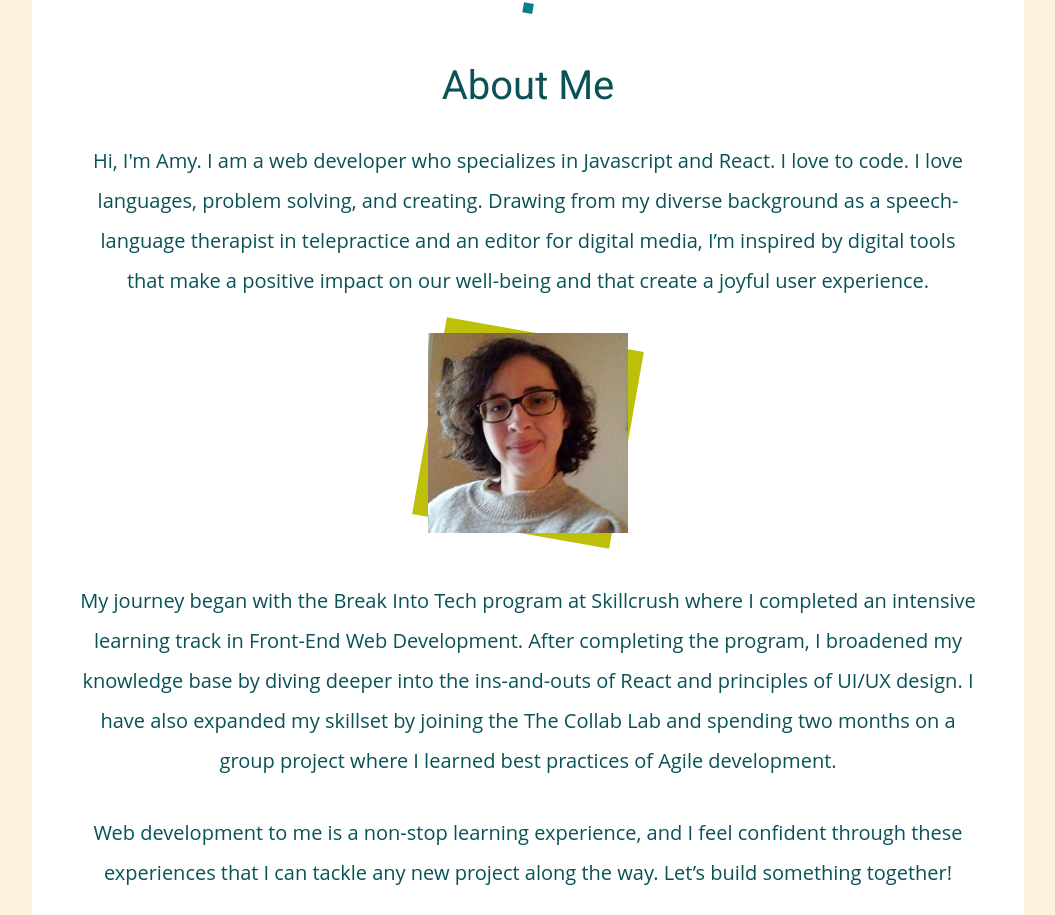
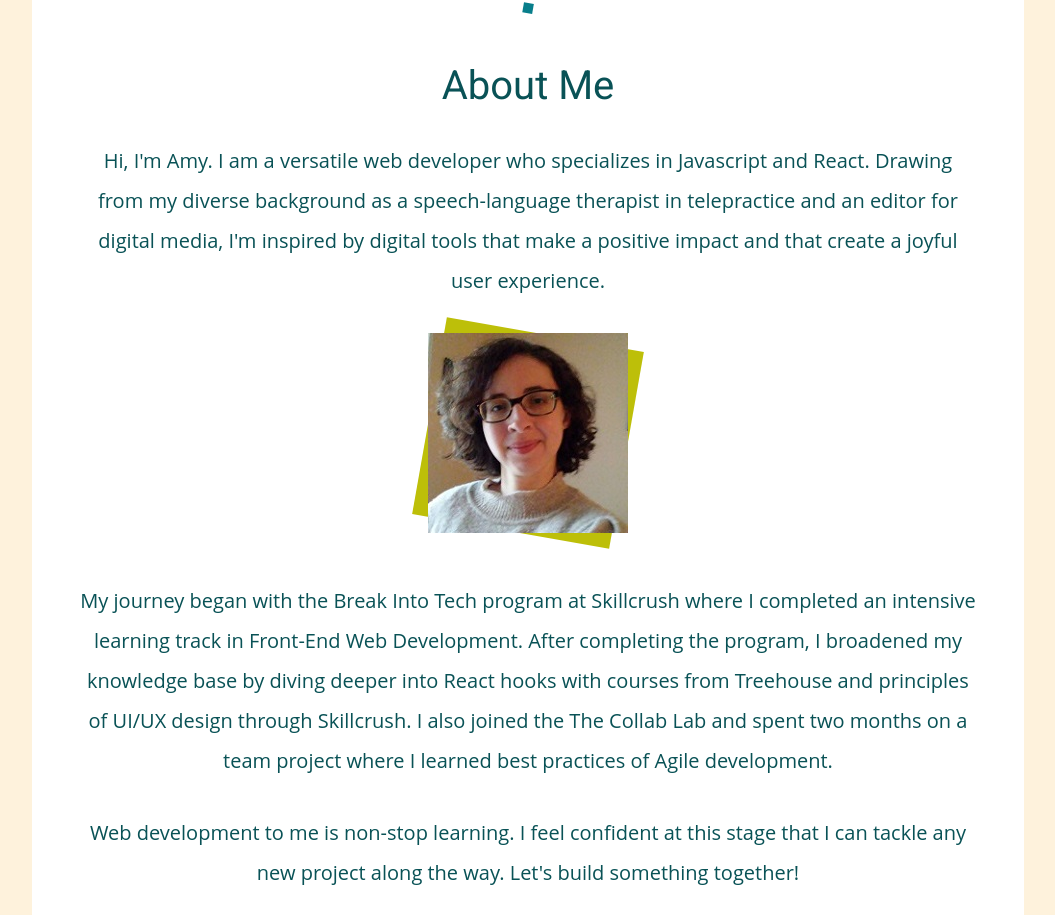
Before and after one commit to Amy-Pr/react-portfolio, a React (Vite) app: page / in a window 1280 px wide. Shown: the part 594-1509 px from the top of the page, without its empty margins (112-1167 px from the left). Built offline with nearby package versions, Linux system fonts and the light colour scheme.

Commit message:
edits to about and project description

```diff
--- a/src/components/About.jsx
+++ b/src/components/About.jsx
@@ -7,10 +7,9 @@ const About = () => {
       <h2>About Me</h2>
       <div>
         <p>
-        Hi, I'm Amy. I am a web developer who specializes in Javascript and React. I love to code.
-        I love languages, problem solving, and creating. Drawing from my diverse background as a speech-language
-        therapist in telepractice and an editor for digital media, I’m inspired by digital tools that make a positive
-        impact on our well-being and that create a joyful user experience.
+        Hi, I'm Amy. I am a versatile web developer who specializes in Javascript and React. Drawing from my diverse background as a speech-language
+        therapist in telepractice and an editor for digital media, I&apos;m inspired by digital tools that make a positive
+        impact and that create a joyful user experience.
         </p>
 
         <div className="image">
@@ -20,13 +19,13 @@ const About = () => {
         <p>
         My journey began with the Break Into Tech program at Skillcrush where I completed an intensive learning track in
         Front-End Web Development. After completing the program, I broadened my knowledge base by diving deeper
-        into the ins-and-outs of React and principles of UI/UX design. I have also expanded my skillset by joining the
-        The Collab Lab and spending two months on a group project where I learned best practices of Agile development.
+        into React hooks with courses from Treehouse and principles of UI/UX design through Skillcrush. I also joined the
+        The Collab Lab and spent two months on a team project where I learned best practices of Agile development.
         </p>
 
         <p>
-        Web development to me is a non-stop learning experience, and I feel confident through these experiences that
-        I can tackle any new project along the way. Let’s build something together!
+        Web development to me is non-stop learning. I feel confident at this stage that
+        I can tackle any new project along the way. Let&apos;s build something together!
         </p>
       </div>
 
--- a/src/components/Projects.jsx
+++ b/src/components/Projects.jsx
@@ -54,7 +54,7 @@ const projectList = [
     title: 'React Theme Widget',
     tech: ['React', 'Javascript/JSX'],
     description:
-      "An app that changes color and font theme preferences built by using specialized React hooks. Also uses React Router to feature a dynamic navigation bar based on user sign-in status.",
+      "Using specialized React hooks, this is an app that changes the user's color and font preferences. It also uses React Router to feature a dynamic navigation bar based on user sign-in status.",
     liveLink: 'https://react-context-themes.netlify.app/',
     githubLink: 'https://github.com/Amy-Pr/react-usecontext-themes',
     image: reactTheme
```
